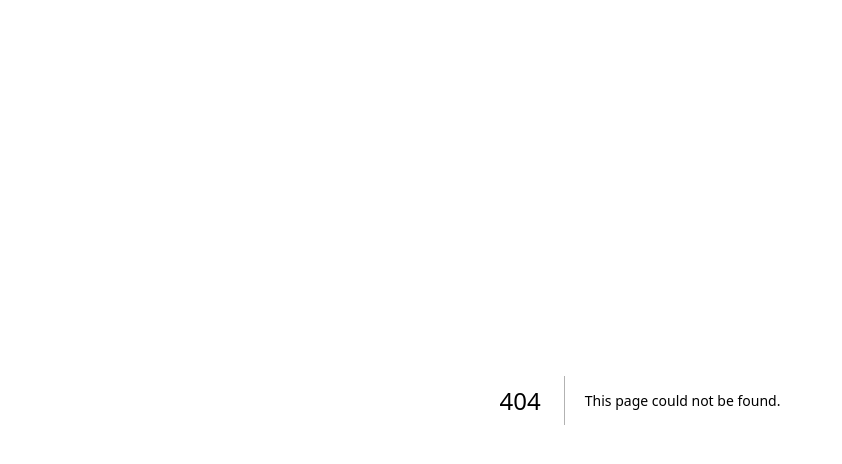
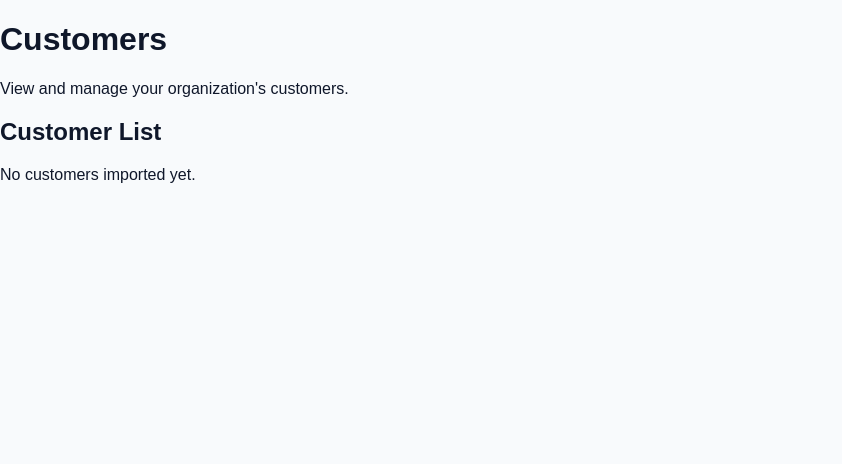
Before and after one commit to akshaybhardwaj411/ai-customer-retention-platform, a Next.js app in the folder frontend/: page /customers in a window 1280 px wide. Before the commit this address had no page. Shown: the top 464 px of the page, without its empty margins (0-842 px from the left). Built offline with nearby package versions, Linux system fonts and the light colour scheme.

Commit message:
Create CustomersPage component for customer management

```diff
--- /dev/null
+++ b/frontend/app/customers/page.tsx
@@ -0,0 +1,17 @@
+export default function CustomersPage() {
+  return (
+    <main>
+      <h1>Customers</h1>
+
+      <p>
+        View and manage your organization&apos;s customers.
+      </p>
+
+      <section>
+        <h2>Customer List</h2>
+
+        <p>No customers imported yet.</p>
+      </section>
+    </main>
+  );
+}
```
